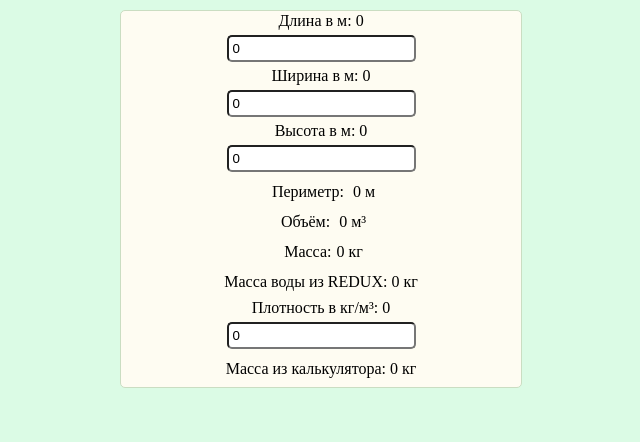
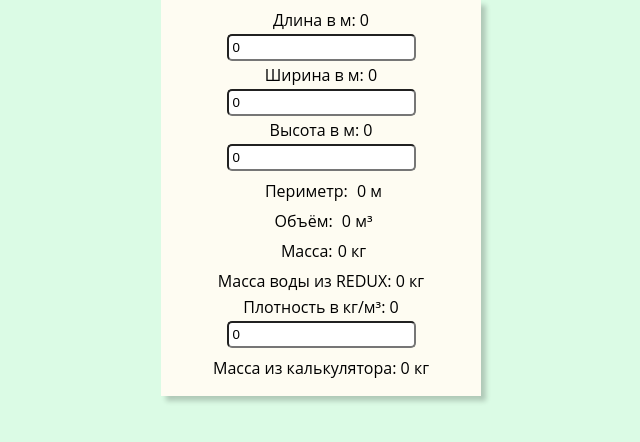
Before and after one commit to Pereladovv/hw-app-funk, a React (Create React App) app: page / in a window 1280 px wide. Shown: the top 442 px of the page, without its empty margins (319-959 px from the left). Built offline with nearby package versions, Linux system fonts and the light colour scheme.

Commit message:
Всё параметры передаются через REDUX

```diff
--- a/src/App.css
+++ b/src/App.css
@@ -25,6 +25,7 @@ footer, header, hgroup, menu, nav, section {
 }
 body {
 	line-height: 1;
+    font-family: 'Open Sans',sans-serif;
 }
 ol, ul {
 	list-style: none;
@@ -50,12 +51,12 @@ body {
 }
 
 .wrapper {
-    width: 400px;
+    width: 300px;
     background-color: #fefcf2;
-    margin: 10px auto;
-    border: 1px solid #caddc2;
+    margin: auto;
+    box-shadow: 5px 5px 5px 0 rgb(0 0 0 / 20%);
+    padding: 10px;
 
-    border-radius: 5px;
 }
 
 .container {
--- a/src/Mass.js
+++ b/src/Mass.js
@@ -2,7 +2,7 @@ import React, { useEffect } from 'react'
 import { useSelector } from 'react-redux'
 import { useDispatch } from 'react-redux'
 
-function Mass(props) {
+function Mass() {
     const densityOfWater = 1000
     const volume = useSelector((state) => state.volume)
     const density = useSelector((state) => state.density)
--- a/src/Parameters.js
+++ b/src/Parameters.js
@@ -18,10 +18,19 @@ function Parameters() {
     const selectorMassAll = useSelector((state) => state.massAll)
 
     const dispatch = useDispatch()
+
+    useEffect(() => {
+        dispatch({ type:'SET_LENGTH', payload: length })
+    });
+    useEffect(() => {
+        dispatch({ type:'SET_WIDTH', payload: width })
+    });
+    useEffect(() => {
+        dispatch({ type:'SET_HEIGHT', payload: height })
+    });
     useEffect(() => {
         dispatch({ type:'SET_DENSITY', payload: density })
     });
-
 
     function сhangeLength (event) {
         setLength(event.target.value);
@@ -44,11 +53,11 @@ function Parameters() {
         <input type="number" defaultValue={width} onChange={сhangeWidth} />
         <p>Высота в м: {height}</p>
         <input type="number" defaultValue={height} onChange={сhangeHeight} />
-        <Perimeter length={length} width={width} /> {/* Передаём пропсами значения длины и ширины в Perimeter.js */}
-        <Volume length={length} width={width} height={height}/> {/* Передаём пропсами значения длины, ширины b высоты в Volume.js */}
+        <Perimeter/>
+        <Volume/>
         <Mass/>
+
         <p className="container">Масса воды из REDUX: {selectorMass} кг</p>
-
         <p>Плотность в кг/м³: {density}</p>
         <input type="number" defaultValue={density} onChange={сhangeDensity} />
         <p className="container">Масса из калькулятора: {selectorMassAll} кг</p>
--- a/src/Perimeter.js
+++ b/src/Perimeter.js
@@ -1,10 +1,12 @@
 import React from 'react';
+import { useSelector } from 'react-redux'
 
-
-function Perimeter(props) {
+function Perimeter() {
+    const length = useSelector((state) => state.length)
+    const width = useSelector((state) => state.width)
 
     function getPerimeter () {
-        return parseInt(props.length) * parseInt(props.width)// вызов метода расчёта периметра
+        return parseInt(length) * parseInt(width)// вызов метода расчёта периметра
     }
 
     return (
--- a/src/Volume.js
+++ b/src/Volume.js
@@ -1,16 +1,19 @@
 import React, { useEffect } from 'react';
 import { useDispatch } from 'react-redux'
+import { useSelector } from 'react-redux'
 
-
-function Volume(props) {
+function Volume() {
     const dispatch = useDispatch()
+    const length = useSelector((state) => state.length)
+    const width = useSelector((state) => state.width)
+    const height = useSelector((state) => state.height)
 
     useEffect(() => {
         dispatch({ type:'SET_VOLUME', payload: getVolume() })
     });
 
     function getVolume() {
-        return parseInt(props.length) * parseInt(props.width) * parseInt(props.height)
+        return parseInt(length) * parseInt(width) * parseInt(height)
     }
 
     return (
--- a/src/index.js
+++ b/src/index.js
@@ -35,6 +35,33 @@ function counterReducer(state = { volume: 0 }, action) {
             }
             return state
 
+            case 'GET_LENGTH':
+                return state.length
+            case 'SET_LENGTH':
+                state = {
+                    ...state,
+                    length: action.payload
+            }
+            return state
+
+            case 'GET_WIDTH':
+                return state.width
+            case 'SET_WIDTH':
+                state = {
+                    ...state,
+                    width: action.payload
+            }
+            return state
+
+            case 'GET_HEIGHT':
+                return state.height
+            case 'SET_HEIGHT':
+                state = {
+                    ...state,
+                    height: action.payload
+            }
+            return state
+
             case 'GET_DENSITY':
                 return state.density
             case 'SET_DENSITY':
@@ -43,6 +70,7 @@ function counterReducer(state = { volume: 0 }, action) {
                     density: action.payload
             }
             return state
+
             default:
                 return state
     }
```
Lines whose indentation alone changed are shown as unchanged.
